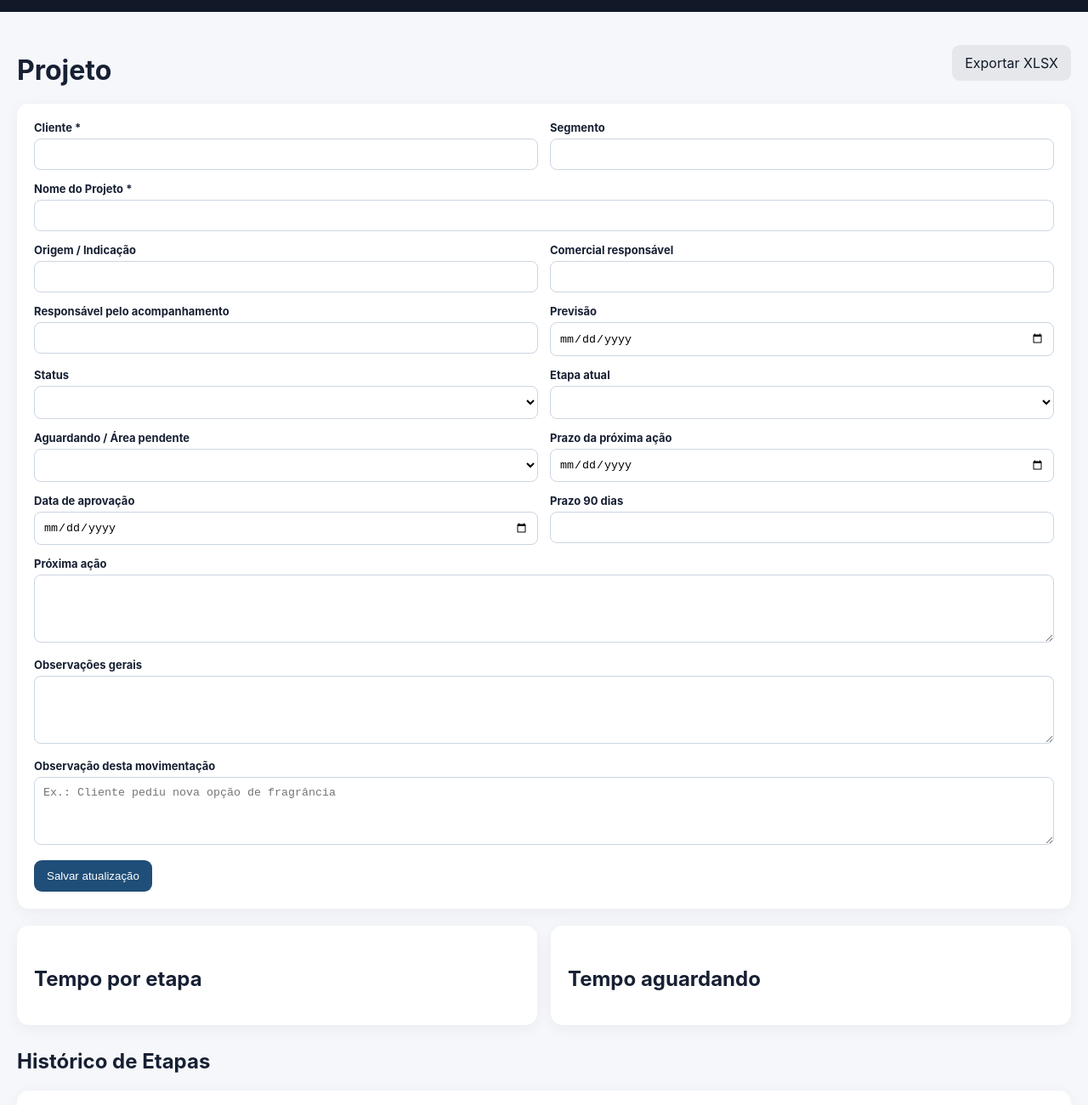
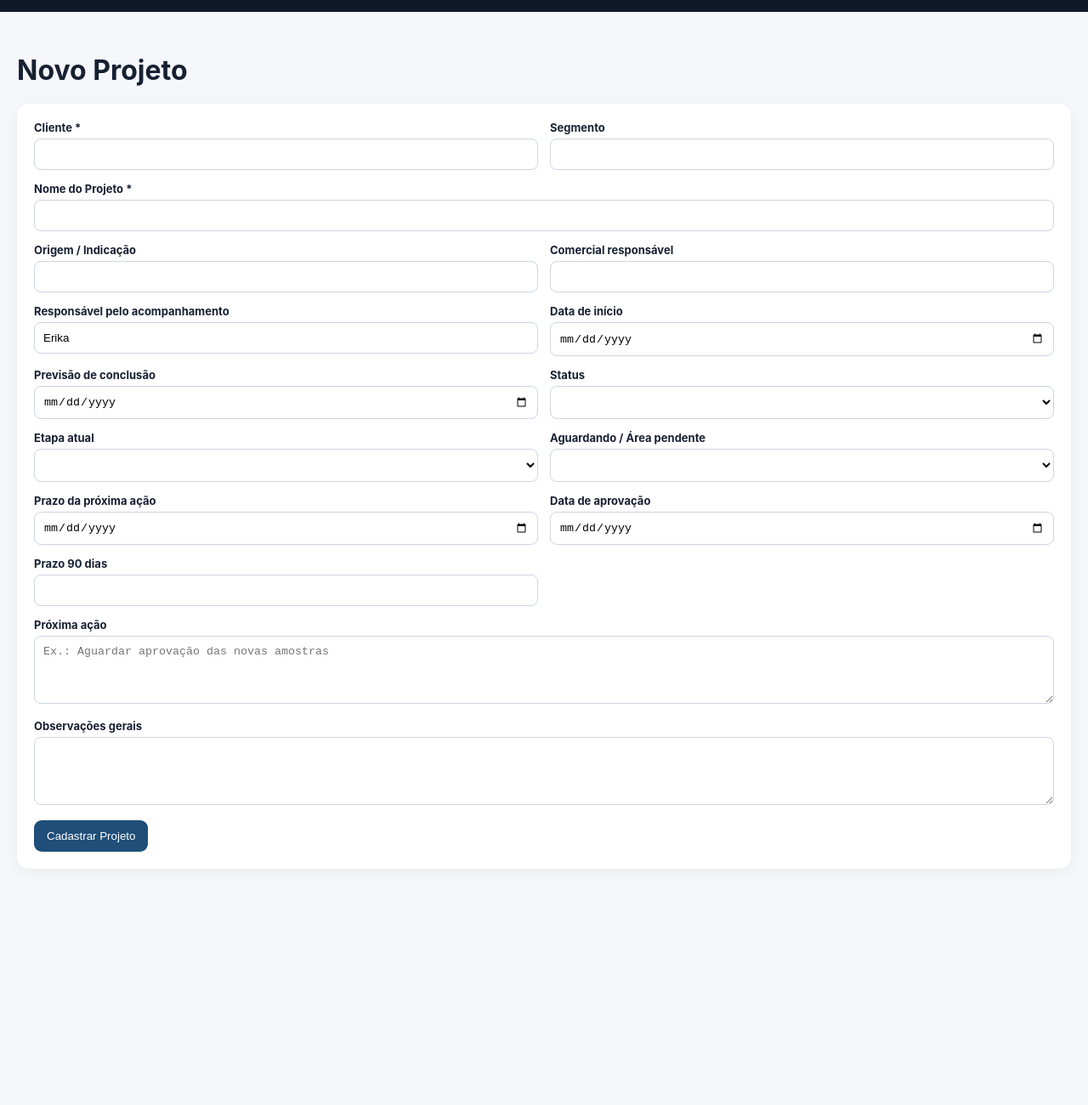
Before and after one commit to Lenvie-Parfums/lenvie-projetos, a website: page public/projeto.html in a window 1280 px wide. Shown: the part 42-1342 px from the top of the page at 85% size. After the commit the page ends 1092 px from the top, so only its background shows below. Drawn offline with Linux system fonts and the light colour scheme; no server answers.

Commit message:
Update projeto.html

```diff
--- a/public/projeto.html
+++ b/public/projeto.html
@@ -3,7 +3,6 @@
 
 <head>
   <meta charset="utf-8">
-
   <meta
     name="viewport"
     content="width=device-width, initial-scale=1"
@@ -25,23 +24,19 @@
     <nav>
       <a href="/">Dashboard</a>
       <a href="/projetos.html">Projetos</a>
-      <a href="/novo-projeto.html">Novo Projeto</a>
+      <a href="/projeto.html">Novo Projeto</a>
     </nav>
   </header>
 
 
   <main class="wrap">
 
-    <!-- =====================================================
-         CABEÇALHO DO PROJETO
-    ====================================================== -->
+    <!-- CABEÇALHO -->
 
     <div class="page-head">
 
       <div>
-        <h1 id="titulo">
-          Projeto
-        </h1>
+        <h1 id="titulo">Novo Projeto</h1>
 
         <div
           id="resumoProjeto"
@@ -49,10 +44,11 @@
         ></div>
       </div>
 
-
       <a
+        id="btnExportar"
         class="btn secondary"
         href="/api/relatorios/projetos.xlsx"
+        style="display:none"
       >
         Exportar XLSX
       </a>
@@ -60,21 +56,15 @@
     </div>
 
 
-    <!-- =====================================================
-         FORMULÁRIO
-    ====================================================== -->
+    <!-- FORMULÁRIO -->
 
     <form
       id="form"
       class="panel grid"
     >
 
-      <!-- CLIENTE -->
-
       <div>
-        <label>
-          Cliente *
-        </label>
+        <label>Cliente *</label>
 
         <input
           name="cliente"
@@ -83,12 +73,8 @@
       </div>
 
 
-      <!-- SEGMENTO -->
-
       <div>
-        <label>
-          Segmento
-        </label>
+        <label>Segmento</label>
 
         <input
           name="segmento"
@@ -96,234 +82,165 @@
       </div>
 
 
-      <!-- PROJETO -->
-
       <div class="full">
-
-        <label>
-          Nome do Projeto *
-        </label>
+        <label>Nome do Projeto *</label>
 
         <input
           name="nome"
           required
         >
-
       </div>
 
 
-      <!-- ORIGEM -->
-
       <div>
-
-        <label>
-          Origem / Indicação
-        </label>
+        <label>Origem / Indicação</label>
 
         <input
           name="origem_cliente"
         >
-
       </div>
 
 
-      <!-- COMERCIAL -->
-
       <div>
-
-        <label>
-          Comercial responsável
-        </label>
+        <label>Comercial responsável</label>
 
         <input
           name="comercial_responsavel"
         >
-
       </div>
 
 
-      <!-- RESPONSÁVEL -->
-
       <div>
-
-        <label>
-          Responsável pelo acompanhamento
-        </label>
+        <label>Responsável pelo acompanhamento</label>
 
         <input
           name="responsavel"
+          value="Erika"
         >
-
       </div>
 
 
-      <!-- PREVISÃO -->
+      <div>
+        <label>Data de início</label>
+
+        <input
+          type="date"
+          name="data_inicio"
+        >
+      </div>
+
 
       <div>
-
-        <label>
-          Previsão
-        </label>
+        <label>Previsão de conclusão</label>
 
         <input
           type="date"
           name="previsao_conclusao"
         >
-
       </div>
 
 
-      <!-- STATUS -->
-
       <div>
-
-        <label>
-          Status
-        </label>
+        <label>Status</label>
 
         <select
           name="status"
           id="status"
         ></select>
-
       </div>
 
 
-      <!-- ETAPA -->
-
       <div>
-
-        <label>
-          Etapa atual
-        </label>
+        <label>Etapa atual</label>
 
         <select
           name="etapa_atual"
           id="etapa"
         ></select>
-
       </div>
 
 
-      <!-- ÁREA PENDENTE -->
-
       <div>
-
-        <label>
-          Aguardando / Área pendente
-        </label>
+        <label>Aguardando / Área pendente</label>
 
         <select
           name="area_pendente"
           id="area"
         ></select>
-
       </div>
 
 
-      <!-- PRAZO PRÓXIMA AÇÃO -->
-
       <div>
-
-        <label>
-          Prazo da próxima ação
-        </label>
+        <label>Prazo da próxima ação</label>
 
         <input
           type="date"
           name="prazo_proxima_acao"
         >
-
       </div>
 
 
-      <!-- DATA APROVAÇÃO -->
-
       <div>
-
-        <label>
-          Data de aprovação
-        </label>
+        <label>Data de aprovação</label>
 
         <input
           type="date"
           name="data_aprovacao"
         >
-
       </div>
 
 
-      <!-- PRAZO 90 DIAS -->
-
       <div>
-
-        <label>
-          Prazo 90 dias
-        </label>
+        <label>Prazo 90 dias</label>
 
         <input
           id="prazo90"
           disabled
         >
-
       </div>
 
 
-      <!-- PRÓXIMA AÇÃO -->
-
       <div class="full">
-
-        <label>
-          Próxima ação
-        </label>
+        <label>Próxima ação</label>
 
         <textarea
           name="proxima_acao"
+          placeholder="Ex.: Aguardar aprovação das novas amostras"
         ></textarea>
-
       </div>
 
 
-      <!-- OBSERVAÇÕES -->
-
       <div class="full">
-
-        <label>
-          Observações gerais
-        </label>
+        <label>Observações gerais</label>
 
         <textarea
           name="observacoes"
         ></textarea>
-
       </div>
 
 
-      <!-- OBSERVAÇÃO MOVIMENTAÇÃO -->
-
-      <div class="full">
-
-        <label>
-          Observação desta movimentação
-        </label>
+      <div
+        id="blocoMovimentacao"
+        class="full"
+        style="display:none"
+      >
+        <label>Observação desta movimentação</label>
 
         <textarea
           name="movimentacao_observacao"
           placeholder="Ex.: Cliente pediu nova opção de fragrância"
         ></textarea>
-
       </div>
 
-
-      <!-- SALVAR -->
 
       <div class="full">
 
         <button
+          id="btnSalvar"
           type="submit"
           class="btn"
         >
-          Salvar atualização
+          Cadastrar Projeto
         </button>
 
       </div>
@@ -331,60 +248,46 @@
     </form>
 
 
-    <!-- =====================================================
-         TEMPOS AUTOMÁTICOS
-    ====================================================== -->
+    <!-- SOMENTE NA EDIÇÃO -->
+
+    <div
+      id="blocoAcompanhamento"
+      style="display:none"
+    >
 
       <div class="split">
 
         <section class="panel">
 
-        <h2>
-          Tempo por etapa
-        </h2>
+          <h2>Tempo por etapa</h2>
 
-        <div
-          id="temposEtapa"
-        ></div>
+          <div id="temposEtapa"></div>
 
         </section>
 
 
         <section class="panel">
 
-        <h2>
-          Tempo aguardando
-        </h2>
+          <h2>Tempo aguardando</h2>
 
-        <div
-          id="temposEspera"
-        ></div>
+          <div id="temposEspera"></div>
 
         </section>
 
       </div>
 
 
-    <!-- =====================================================
-         HISTÓRICO
-    ====================================================== -->
-
-    <h2>
-      Histórico de Etapas
-    </h2>
+      <h2>Histórico de Etapas</h2>
 
       <div
         id="historico"
         class="panel"
       ></div>
 
+    </div>
+
   </main>
 
-
-  <!-- IMPORTANTE:
-       projeto.html contém HTML.
-       projeto.js contém JavaScript.
-  -->
 
   <script src="/js/projeto.js"></script>
 
```
Lines whose indentation alone changed are shown as unchanged.
